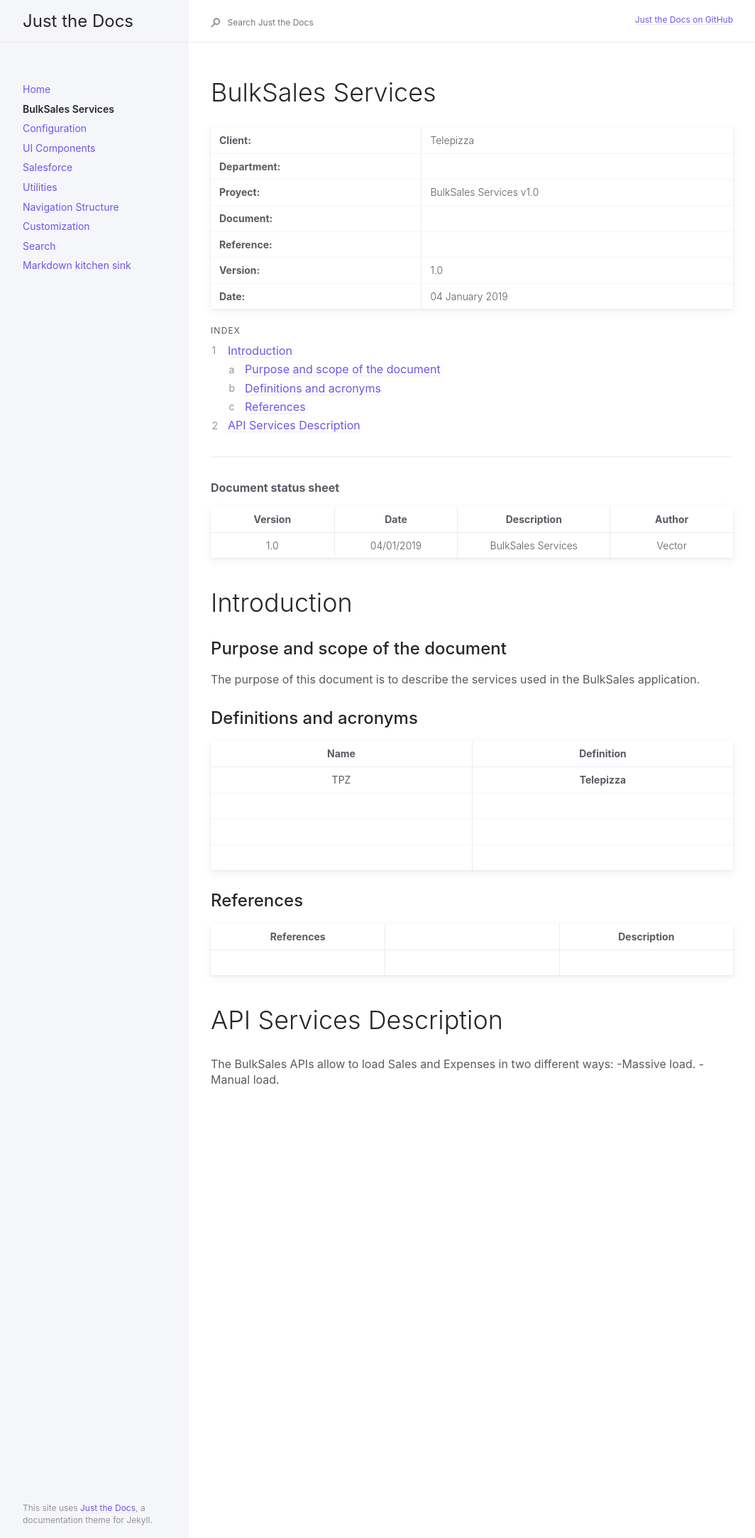
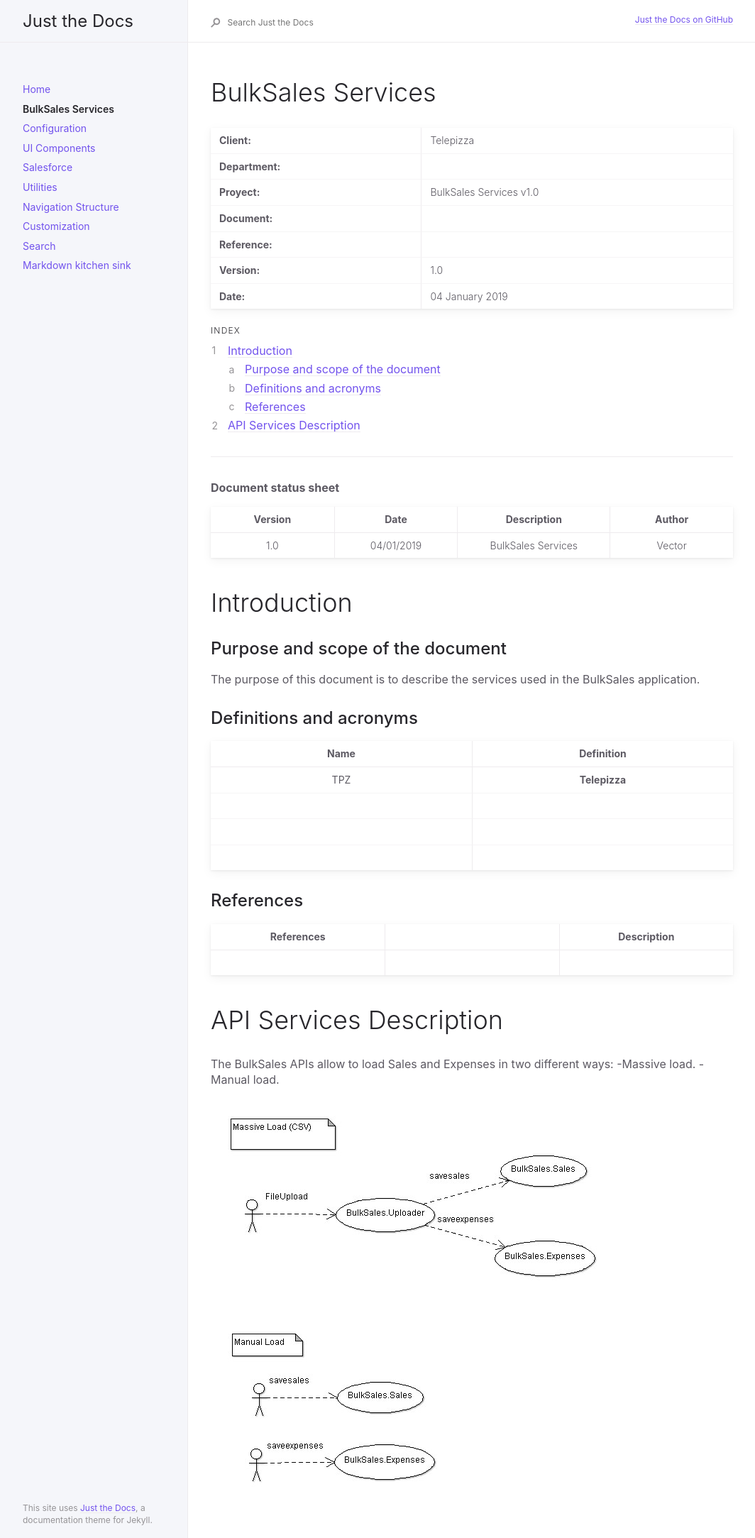
Before and after one commit to abeltranes/abeltranes.github.io, a Jekyll site: the page built from docs/API_Services_Bulksales_2.md, in a window 1280 px wide. Shown: the whole page at 71% size, without its empty margins (91-1155 px from the left). Built offline with Jekyll 4.4.1, drawn with Linux system fonts in a browser that asks for light colours.

Commit message:
Update API_Services_Bulksales_2.md

```diff
--- a/docs/API_Services_Bulksales_2.md
+++ b/docs/API_Services_Bulksales_2.md
@@ -60,3 +60,7 @@ References |   | Description
 The BulkSales APIs allow to load Sales and Expenses in two different ways:
 -Massive load.
 -Manual load.
+
+![img01.png]({{site.baseurl}}/docs/img01.png)
+
+![img02.png]({{site.baseurl}}/docs/img02.png)
```
